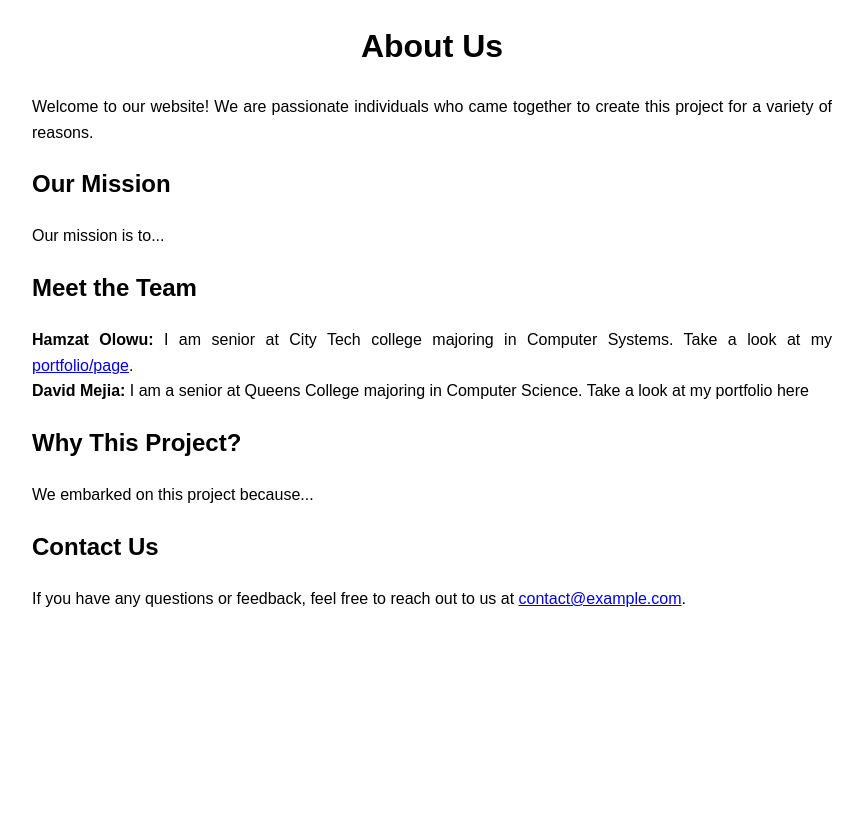
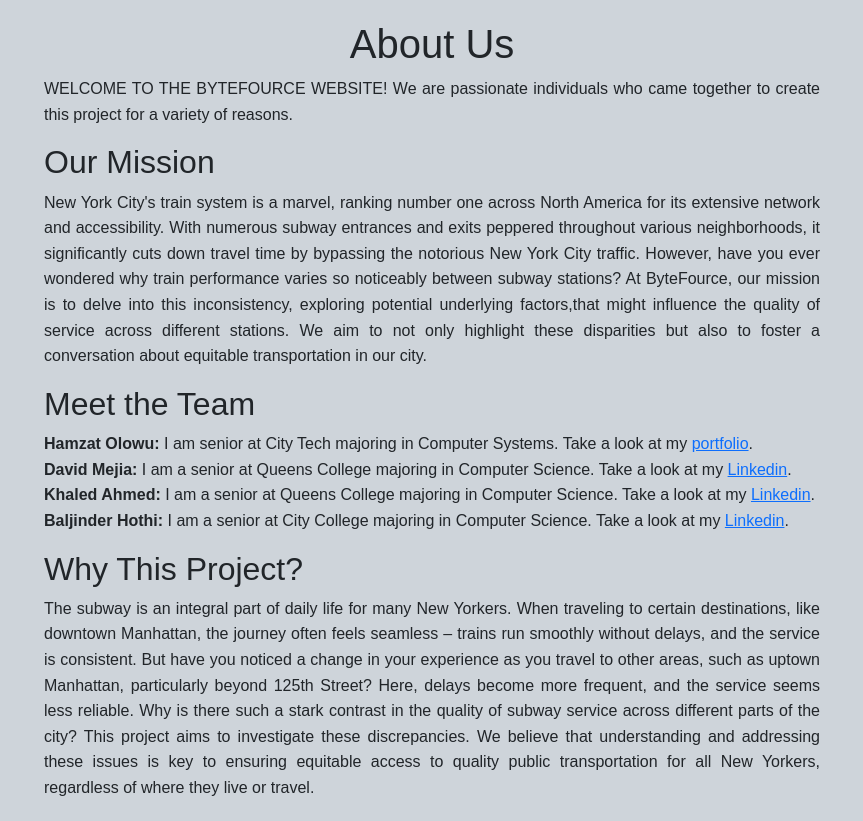
Before and after one commit to ByteFource/MTA-Inequality-Analysis, a plain HTML site: page templates/about-us.html in a window 1280 px wide. Shown: the whole page, without its empty margins (208-1071 px from the left). Before the commit the page ends 800 px from the top, so only its background shows below. Drawn offline with nearby package versions, Linux system fonts and the light colour scheme.

Commit message:
Updating About Us Page

```diff
--- a/templates/about-us.html
+++ b/templates/about-us.html
@@ -4,12 +4,15 @@
 <head>
     <meta charset="UTF-8">
     <title>About Us</title>
+    <link href="https://cdn.jsdelivr.net/npm/bootstrap@5.3.2/dist/css/bootstrap.min.css" rel="stylesheet" integrity="sha384-T3c6CoIi6uLrA9TneNEoa7RxnatzjcDSCmG1MXxSR1GAsXEV/Dwwykc2MPK8M2HN" crossorigin="anonymous">
     <style>
         /* Add some basic styles for readability */
         body {
             font-family: Arial, sans-serif;
             line-height: 1.6;
             margin: 20px;
+
+
         }
 
         h1 {
@@ -25,29 +28,48 @@
             text-align: justify;
         }
     </style>
+
 </head>
 
-<body>
+<body class="bg-dark-subtle">
+
     <div class="container">
         <h1>About Us</h1>
-        <p>Welcome to our website! We are passionate individuals who came together to create this project for a variety of reasons.</p>
+        <p>WELCOME TO THE BYTEFOURCE WEBSITE! We are passionate individuals who came together to create this project for a variety of reasons.</p>
 
         <h2>Our Mission</h2>
-        <p>Our mission is to...</p> <!-- Replace this with your project's mission -->
+        <p>New York City's train system is a marvel, ranking number one across North America for its extensive network and accessibility.
+           With numerous subway entrances and exits peppered throughout various neighborhoods, it significantly cuts down travel time by
+           bypassing the notorious New York City traffic. However, have you ever wondered why train performance varies so noticeably between subway stations?
+           At ByteFource, our mission is to delve into this inconsistency, exploring potential underlying factors,that might influence the quality of service across different stations.
+           We aim to not only highlight these disparities but also to foster a conversation about equitable transportation in our city.
+        </p> <!-- Replace this with your project's mission -->
 
         <h2>Meet the Team</h2>
         <p>
-            <strong>Hamzat Olowu:</strong> I am senior at City Tech college majoring in Computer Systems. Take a look at my <a href="https://cha0stig3r.github.io/" target="_blank"> portfolio/page</a>.<br>
-            <strong>David Mejia:</strong> I am a senior at Queens College majoring in Computer Science. Take a look at my portfolio here<br>
+            <strong>Hamzat Olowu:</strong> I am senior at City Tech majoring in Computer Systems. Take a look at my <a href="https://cha0stig3r.github.io/" target="_blank"> portfolio</a>.<br>
+            <strong>David Mejia:</strong> I am a senior at Queens College majoring in Computer Science. Take a look at my  <a class="link-underline-opacity-0" href="https://www.linkedin.com/in/davidmejia1/" target="_blank"> Linkedin</a>.<br>
+            <strong>Khaled Ahmed:</strong> I am a senior at Queens College majoring in Computer Science. Take a look at my <a href="https://www.linkedin.com/in/khaled-ahmed1/" target="_blank"> Linkedin</a>.<br>
+            <strong>Baljinder Hothi:</strong> I am a senior at City College majoring in Computer Science. Take a look at my <a href="https://www.linkedin.com/in/baljinder-hothi/" target="_blank"> Linkedin</a>.<br>
             <!-- Add more creators as needed -->
         </p>
 
         <h2>Why This Project?</h2>
-        <p>We embarked on this project because...</p> <!-- Explain the motivation behind your project -->
+        <p>
+            The subway is an integral part of daily life for many New Yorkers. When traveling to certain destinations, like downtown Manhattan, the journey often feels seamless –
+            trains run smoothly without delays, and the service is consistent. But have you noticed a change in your experience as you travel to
+            other areas, such as uptown Manhattan, particularly beyond 125th Street? Here, delays become more frequent, and the service seems less
+            reliable. Why is there such a stark contrast in the quality of subway service across different parts of the city? This project aims to
+            investigate these discrepancies. We believe that understanding and addressing these issues is key to ensuring equitable access to
+             quality public transportation for all New Yorkers, regardless of where they live or travel.
+        </p> <!-- Explain the motivation behind your project -->
 
-        <h2>Contact Us</h2>
-        <p>If you have any questions or feedback, feel free to reach out to us at <a href="mailto:contact@example.com">contact@example.com</a>.</p>
     </div>
+
+    <script src="https://cdn.jsdelivr.net/npm/@popperjs/core@2.11.8/dist/umd/popper.min.js" integrity="sha384-I7E8VVD/ismYTF4hNIPjVp/Zjvgyol6VFvRkX/vR+Vc4jQkC+hVqc2pM8ODewa9r" crossorigin="anonymous"></script>
+    <script src="https://cdn.jsdelivr.net/npm/bootstrap@5.3.2/dist/js/bootstrap.min.js" integrity="sha384-BBtl+eGJRgqQAUMxJ7pMwbEyER4l1g+O15P+16Ep7Q9Q+zqX6gSbd85u4mG4QzX+" crossorigin="anonymous"></script>
 </body>
 
+
+
 </html>
```
